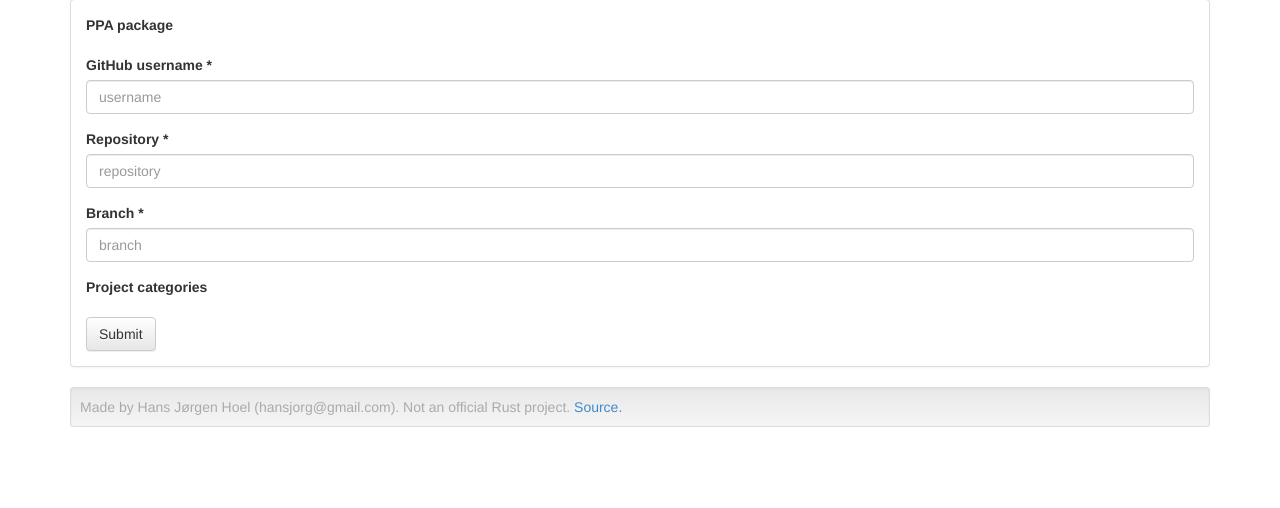
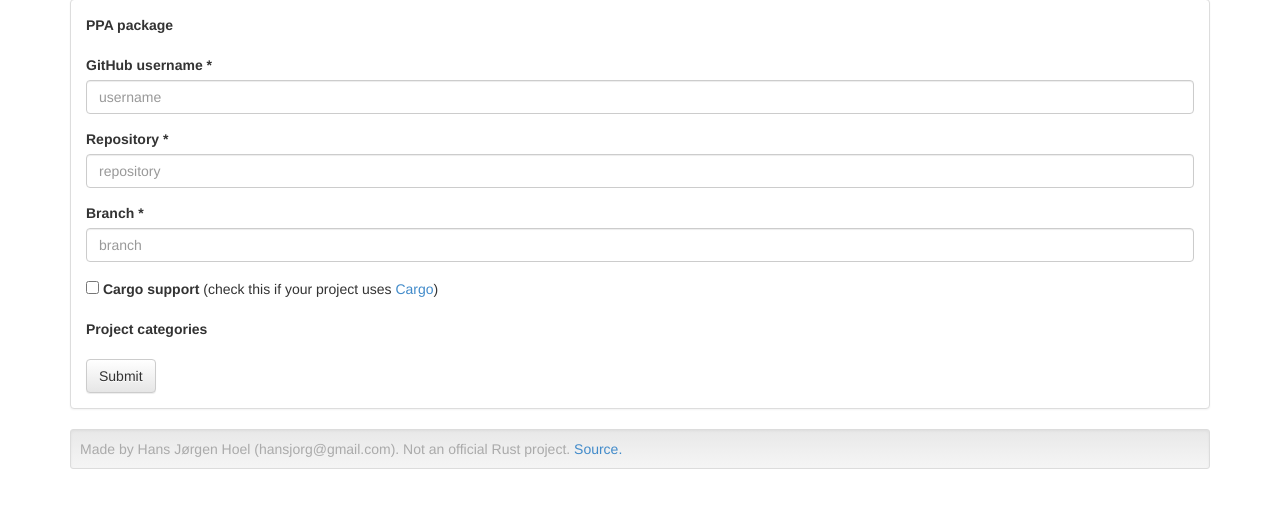
Before and after one commit to hansjorg/rust-ci, a Django app: template tpt/ppatrigger/templates/ppatrigger/project_form.html in a window 1280 px wide. Shown: the part 186-694 px from the top of the page. Run offline with Django 3.2, Linux system fonts and the light colour scheme; the template is opened without the code that fills it, so the values that code supplies are empty; parts of the project's set-up code (start-up, migrations or seed data) failed here and were passed over; some libraries are stand-ins or nearby versions.

Commit message:
Add 'Cargo support' checkbox to project form

```diff
--- a/tpt/ppatrigger/forms.py
+++ b/tpt/ppatrigger/forms.py
@@ -11,6 +11,7 @@ class ProjectFormEdit(forms.Form):
     username = forms.CharField(max_length=100)
     repository = forms.CharField(max_length=100)
     branch = forms.CharField(max_length=100)
+    cargo_support = forms.BooleanField()
 
     widget = forms.SelectMultiple(attrs =
             {'class': 'form-control chosen-select',
--- a/tpt/ppatrigger/templates/ppatrigger/project_form.html
+++ b/tpt/ppatrigger/templates/ppatrigger/project_form.html
@@ -64,6 +64,15 @@
           placeholder="branch" value="{{form.branch.value|default_if_none:""}}">
       </div>
 
+      <div class="form-group">
+        <label class="control-label">
+            <input type="checkbox" name="cargo_support"
+                {% if form.cargo_support.value %}checked="checked"{% endif %}>
+            Cargo support
+        </label>
+        <span>(check this if your project uses <a href="http://crates.io/">Cargo</a>)</span>
+      </div>
+
       <div class="form-group {% if form.categories.errors %}has-error{% endif %}">
         <label class="control-label" for="categories">Project categories</label>
         {{ form.categories }}
--- a/tpt/ppatrigger/views.py
+++ b/tpt/ppatrigger/views.py
@@ -221,6 +221,7 @@ def action_edit_project(request, project_id):
         if form.is_valid():
             project.package = form.cleaned_data['package']
             project.branch = form.cleaned_data['branch']
+            project.cargo_support = form.cleaned_data['cargo_support']
             project.categories = form.cleaned_data['categories']
             project.save()
 
@@ -274,6 +275,7 @@ def add_project(request):
             username = form.cleaned_data['username']
             repository = form.cleaned_data['repository']
             branch = form.cleaned_data['branch']
+            cargo_support = form.cleaned_data['cargo_support']
             categories = form.cleaned_data['categories']
 
             repo = travisclient.get_repo(username, repository)
@@ -284,7 +286,8 @@ def add_project(request):
                 return index(request, error_message)
 
             project = Project(package = package, username = username,
-                    repository = repository, branch = branch)
+                    repository = repository, branch = branch,
+                    cargo_support = cargo_support)
 
             if('description' in repo and repo['description']):
                 project.description = repo['description']
```
Also changed, not shown: tpt/ppatrigger/management/commands/updateprojects.py (+6 -6 lines).
